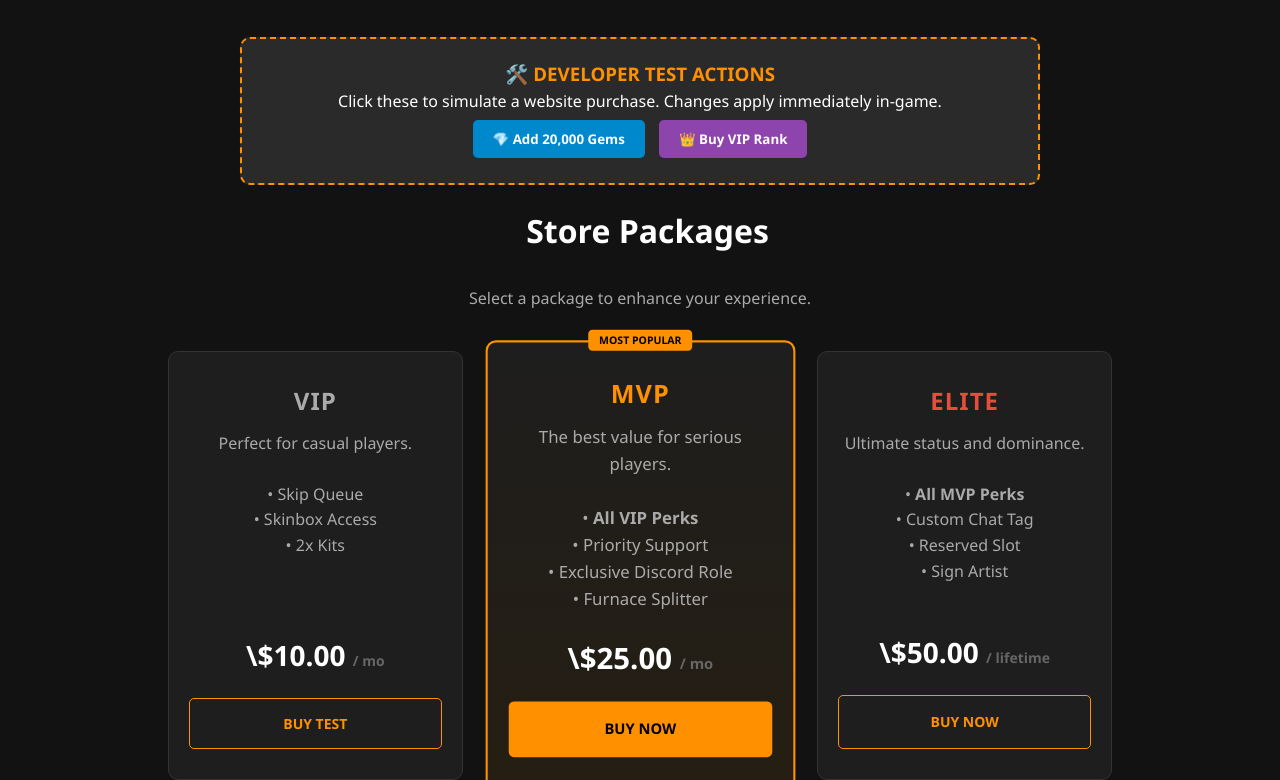
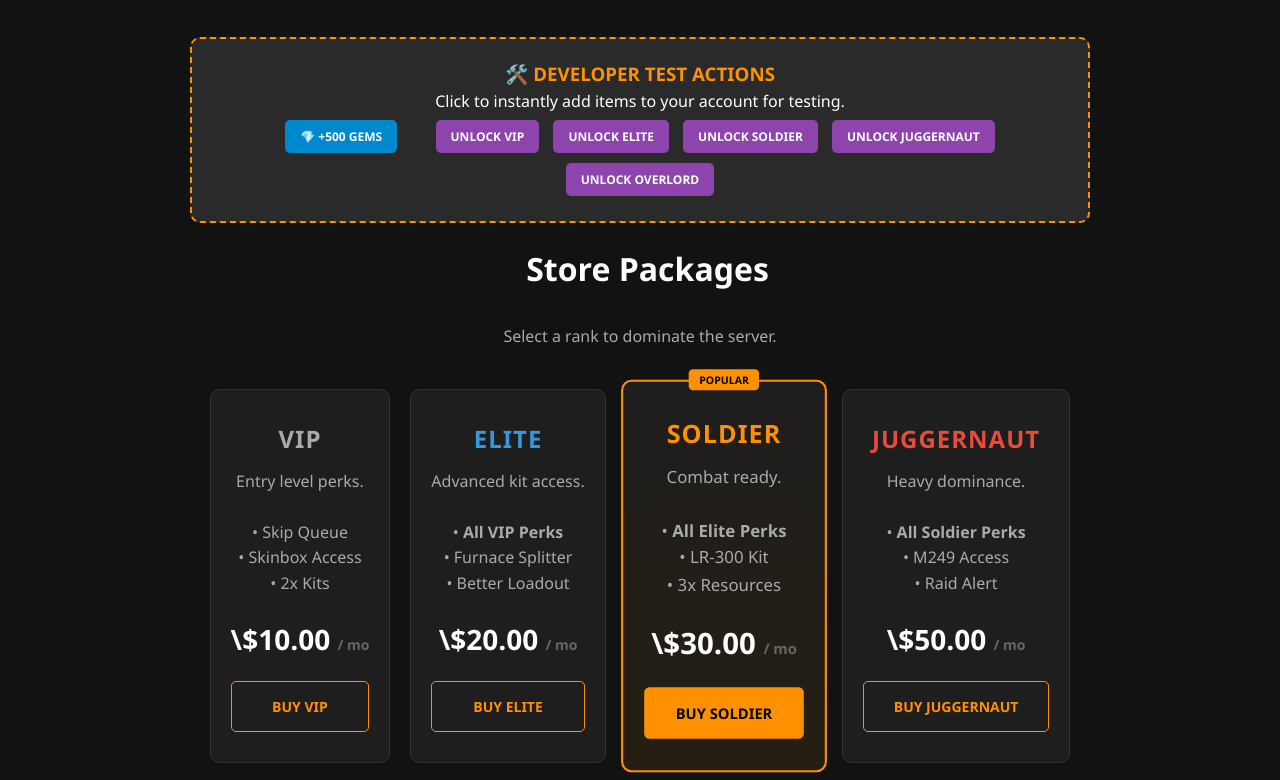
Before and after one commit to wraathed/rust-server-backend, a website: page public/store.html in a window 1280 px wide. Shown: the part 103-883 px from the top of the page. Drawn offline with Linux system fonts and the light colour scheme; no server answers.

Commit message:
added other 4 paid kits to testing

```diff
--- a/public/store.html
+++ b/public/store.html
@@ -11,22 +11,33 @@
             border: 2px dashed var(--primary-orange);
             padding: 20px;
             margin: 20px auto;
-            max-width: 800px;
+            max-width: 900px;
             text-align: center;
             border-radius: 10px;
         }
         .test-panel h3 { margin-top: 0; color: var(--primary-orange); }
         .test-btn {
-            padding: 10px 20px;
+            padding: 8px 15px;
             margin: 5px;
             cursor: pointer;
             border: none;
             border-radius: 5px;
             font-weight: bold;
             color: white;
+            font-size: 12px;
+            text-transform: uppercase;
         }
-        .btn-gem { background-color: #0088cc; } /* Blue for Gems */
-        .btn-vip { background-color: #8e44ad; } /* Purple for VIP */
+        .btn-gem { background-color: #0088cc; }
+        .btn-rank { background-color: #8e44ad; }
+
+        /* Adjust Grid for 5 items if needed, or let them wrap */
+        .store-grid {
+            display: flex;
+            flex-wrap: wrap;
+            justify-content: center;
+            gap: 20px;
+            margin-bottom: 50px;
+        }
     </style>
 </head>
 <body>
@@ -56,44 +67,66 @@
 
     <div class="container">
 
-        <!-- DEV TEST PANEL -->
+        <!-- DEV TEST PANEL: Quick Debugging -->
         <div class="test-panel">
             <h3>🛠️ DEVELOPER TEST ACTIONS</h3>
-            <p>Click these to simulate a website purchase. Changes apply immediately in-game.</p>
+            <p>Click to instantly add items to your account for testing.</p>
 
-            <button onclick="buyGems()" class="test-btn btn-gem">💎 Add 20,000 Gems</button>
-            <button onclick="buyRank('vip')" class="test-btn btn-vip">👑 Buy VIP Rank</button>
+            <button onclick="buyGems()" class="test-btn btn-gem">💎 +500 Gems</button>
+            <div style="display: inline-block; width: 20px;"></div> <!-- Spacer -->
+            <button onclick="buyRank('vip')" class="test-btn btn-rank">Unlock VIP</button>
+            <button onclick="buyRank('elite')" class="test-btn btn-rank">Unlock Elite</button>
+            <button onclick="buyRank('soldier')" class="test-btn btn-rank">Unlock Soldier</button>
+            <button onclick="buyRank('juggernaut')" class="test-btn btn-rank">Unlock Juggernaut</button>
+            <button onclick="buyRank('overlord')" class="test-btn btn-rank">Unlock Overlord</button>
         </div>
 
         <h2 style="text-align: center; border: none;">Store Packages</h2>
-        <p style="text-align: center; color: #aaa; margin-bottom: 40px;">Select a package to enhance your experience.</p>
+        <p style="text-align: center; color: #aaa; margin-bottom: 40px;">Select a rank to dominate the server.</p>
 
         <div class="store-grid">
-            <!-- VIP CARD -->
+
+            <!-- 1. VIP -->
             <div class="card">
                 <h3 style="color: #aaa;">VIP</h3>
-                <p>Perfect for casual players.<br><br>• Skip Queue<br>• Skinbox Access<br>• 2x Kits</p>
+                <p>Entry level perks.<br><br>• Skip Queue<br>• Skinbox Access<br>• 2x Kits</p>
                 <h4>\$10.00 <span style="font-size: 14px; color: #666;">/ mo</span></h4>
-                <!-- Hooked up to the script -->
-                <button onclick="buyRank('vip')" class="btn btn-primary" style="background-color: transparent; border: 1px solid var(--primary-orange); color: var(--primary-orange); width: 100%; cursor: pointer;">Buy Test</button>
+                <button onclick="buyRank('vip')" class="btn btn-primary" style="background: transparent; border: 1px solid var(--primary-orange); color: var(--primary-orange); width: 100%;">Buy VIP</button>
             </div>
 
-            <!-- MVP CARD -->
-            <div class="card featured">
-                <div style="position: absolute; top: -12px; left: 50%; transform: translateX(-50%); background: var(--primary-orange); color: black; padding: 2px 10px; font-size: 10px; font-weight: bold; border-radius: 4px; text-transform: uppercase;">Most Popular</div>
-                <h3 style="color: var(--primary-orange);">MVP</h3>
-                <p>The best value for serious players.<br><br>• <b>All VIP Perks</b><br>• Priority Support<br>• Exclusive Discord Role<br>• Furnace Splitter</p>
-                <h4>\$25.00 <span style="font-size: 14px; color: #666;">/ mo</span></h4>
-                <a href="#" class="btn btn-primary">Buy Now</a>
+            <!-- 2. ELITE -->
+            <div class="card">
+                <h3 style="color: #3498db;">ELITE</h3>
+                <p>Advanced kit access.<br><br>• <b>All VIP Perks</b><br>• Furnace Splitter<br>• Better Loadout</p>
+                <h4>\$20.00 <span style="font-size: 14px; color: #666;">/ mo</span></h4>
+                <button onclick="buyRank('elite')" class="btn btn-primary" style="background: transparent; border: 1px solid var(--primary-orange); color: var(--primary-orange); width: 100%;">Buy Elite</button>
             </div>
 
-            <!-- ELITE CARD -->
+            <!-- 3. SOLDIER (Featured) -->
+            <div class="card featured">
+                <div style="position: absolute; top: -12px; left: 50%; transform: translateX(-50%); background: var(--primary-orange); color: black; padding: 2px 10px; font-size: 10px; font-weight: bold; border-radius: 4px; text-transform: uppercase;">Popular</div>
+                <h3 style="color: var(--primary-orange);">SOLDIER</h3>
+                <p>Combat ready.<br><br>• <b>All Elite Perks</b><br>• LR-300 Kit<br>• 3x Resources</p>
+                <h4>\$30.00 <span style="font-size: 14px; color: #666;">/ mo</span></h4>
+                <button onclick="buyRank('soldier')" class="btn btn-primary" style="width: 100%;">Buy Soldier</button>
+            </div>
+
+            <!-- 4. JUGGERNAUT -->
             <div class="card">
-                <h3 style="color: #e74c3c;">Elite</h3>
-                <p>Ultimate status and dominance.<br><br>• <b>All MVP Perks</b><br>• Custom Chat Tag<br>• Reserved Slot<br>• Sign Artist</p>
-                <h4>\$50.00 <span style="font-size: 14px; color: #666;">/ lifetime</span></h4>
-                <a href="#" class="btn btn-primary" style="background-color: transparent; border: 1px solid var(--primary-orange); color: var(--primary-orange);">Buy Now</a>
+                <h3 style="color: #e74c3c;">JUGGERNAUT</h3>
+                <p>Heavy dominance.<br><br>• <b>All Soldier Perks</b><br>• M249 Access<br>• Raid Alert</p>
+                <h4>\$50.00 <span style="font-size: 14px; color: #666;">/ mo</span></h4>
+                <button onclick="buyRank('juggernaut')" class="btn btn-primary" style="background: transparent; border: 1px solid var(--primary-orange); color: var(--primary-orange); width: 100%;">Buy Juggernaut</button>
             </div>
+
+            <!-- 5. OVERLORD -->
+            <div class="card">
+                <h3 style="color: #9b59b6;">OVERLORD</h3>
+                <p>The ultimate tier.<br><br>• <b>Everything</b><br>• Custom Chat Tag<br>• Priority Support</p>
+                <h4>\$100.00 <span style="font-size: 14px; color: #666;">/ lifetime</span></h4>
+                <button onclick="buyRank('overlord')" class="btn btn-primary" style="background: transparent; border: 1px solid var(--primary-orange); color: var(--primary-orange); width: 100%;">Buy Overlord</button>
+            </div>
+
         </div>
     </div>
 
@@ -119,15 +152,15 @@
     <script src="mobile.js"></script>
 
     <script>
-        const API_BASE = ''; // Same domain
+        const API_BASE = '';
 
-        // FUNCTION 1: Buy Gems
+        // 1. Buy Gems
         async function buyGems() {
             try {
                 const res = await fetch(`${API_BASE}/api/store/buy-gems`, {
                     method: 'POST',
                     headers: { 'Content-Type': 'application/json' },
-                    credentials: 'include' // Required for session
+                    credentials: 'include'
                 });
 
                 const data = await res.json();
@@ -141,19 +174,19 @@
             }
         }
 
-        // FUNCTION 2: Buy Rank
+        // 2. Buy Rank (Accepts dynamic rank name)
         async function buyRank(rankName) {
             try {
                 const res = await fetch(`${API_BASE}/api/store/buy-rank`, {
                     method: 'POST',
                     headers: { 'Content-Type': 'application/json' },
-                    credentials: 'include', // Required for session
+                    credentials: 'include',
                     body: JSON.stringify({ rank: rankName })
                 });
 
                 const data = await res.json();
                 if (res.ok) {
-                    alert(data.message + "\nType /kit in game to redeem!");
+                    alert(data.message + `\n\nGo in-game and type /kit to redeem your ${rankName.toUpperCase()} kit!`);
                 } else {
                     alert(data.error || "Login Required!");
                 }
```
